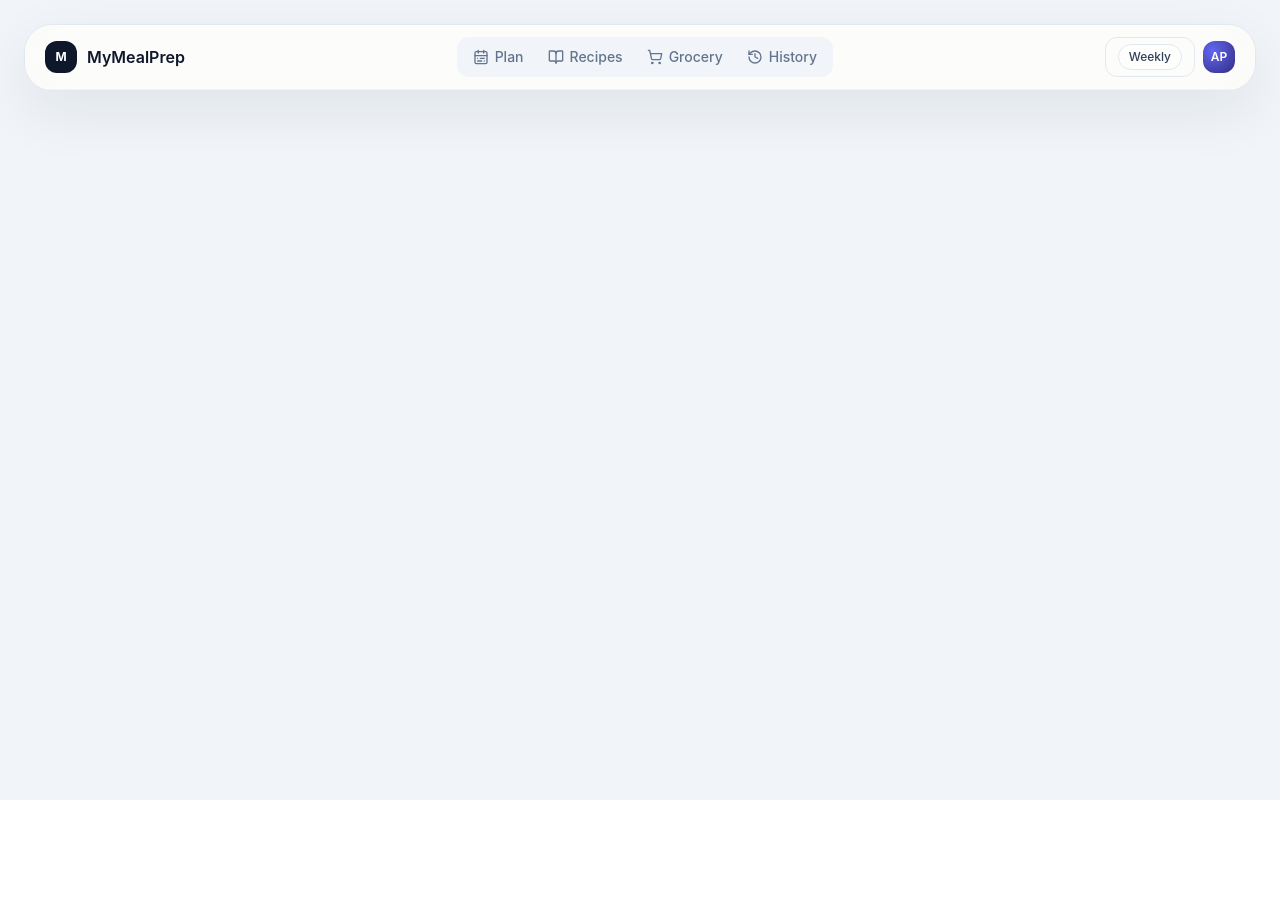
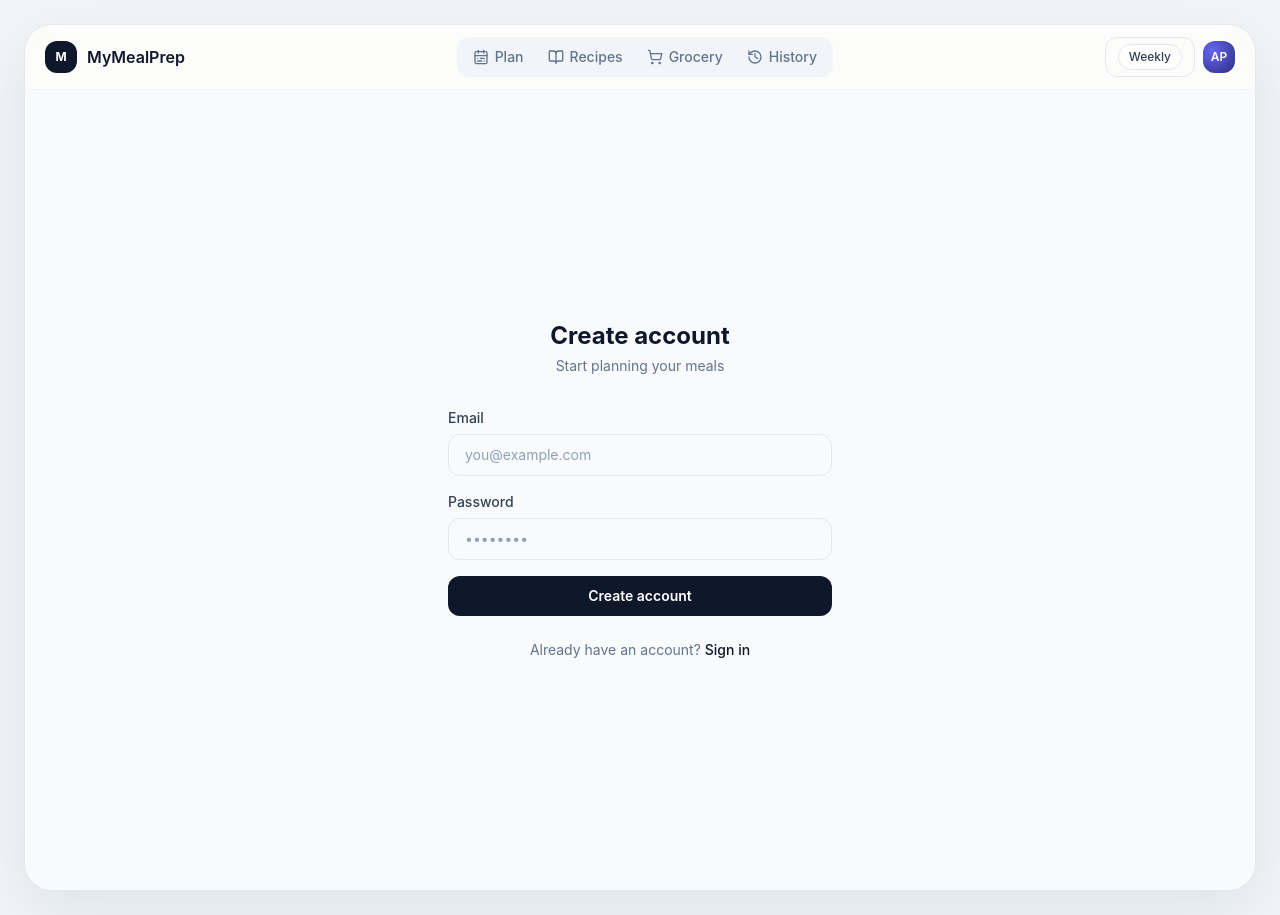
Before and after one commit to hannarijk/mymealprep-frontend, a Vue app: page /register in a window 1280 px wide. Before the commit the page ends 800 px from the top, so only its background shows below. Built offline with nearby package versions, Linux system fonts and the light colour scheme; the HTML template or start-up script is replaced by a standard one.

Commit message:
Login/register views, route guards, and auth docs

```diff
--- a/src/router/index.ts
+++ b/src/router/index.ts
@@ -1,9 +1,12 @@
 import { createRouter, createWebHistory } from 'vue-router'
+import { useAuthStore } from '@/stores/authStore'
 
 const router = createRouter({
   history: createWebHistory(import.meta.env.BASE_URL),
   routes: [
     { path: '/', redirect: '/plan' },
+    { path: '/login', name: 'login', component: () => import('@/views/LoginView.vue'), meta: { public: true } },
+    { path: '/register', name: 'register', component: () => import('@/views/RegisterView.vue'), meta: { public: true } },
     { path: '/plan', name: 'plan', component: () => import('@/views/PlanView.vue') },
     { path: '/recipes', name: 'recipes', component: () => import('@/views/RecipesView.vue') },
     { path: '/grocery', name: 'grocery', component: () => import('@/views/GroceryView.vue') },
@@ -11,4 +14,17 @@ const router = createRouter({
   ],
 })
 
+router.beforeEach((to) => {
+  const authStore = useAuthStore()
+  const isPublic = to.meta.public === true
+
+  if (!authStore.isAuthenticated && !isPublic) {
+    return { path: '/login', query: { redirect: to.fullPath } }
+  }
+
+  if (authStore.isAuthenticated && isPublic) {
+    return { path: '/plan' }
+  }
+})
+
 export default router
--- /dev/null
+++ b/src/views/LoginView.vue
@@ -0,0 +1,80 @@
+<script setup lang="ts">
+import { ref } from 'vue'
+import { useRouter, useRoute } from 'vue-router'
+import { useAuthStore } from '@/stores/authStore'
+
+const router = useRouter()
+const route = useRoute()
+const authStore = useAuthStore()
+
+const email = ref('')
+const password = ref('')
+const isLoading = ref(false)
+
+async function submit() {
+  isLoading.value = true
+  try {
+    await authStore.login(email.value, password.value)
+    const redirect = typeof route.query.redirect === 'string' ? route.query.redirect : '/plan'
+    router.push(redirect)
+  } catch {
+    // error is set on authStore.error
+  } finally {
+    isLoading.value = false
+  }
+}
+</script>
+
+<template>
+  <div class="flex min-h-screen items-center justify-center bg-slate-50 px-4">
+    <div class="w-full max-w-sm">
+      <div class="mb-8 text-center">
+        <h1 class="text-2xl font-bold text-slate-900">Welcome back</h1>
+        <p class="mt-1 text-sm text-slate-500">Sign in to your meal plan</p>
+      </div>
+
+      <form class="space-y-4" @submit.prevent="submit">
+        <div>
+          <label class="mb-1.5 block text-sm font-medium text-slate-700" for="email">Email</label>
+          <input
+            id="email"
+            v-model="email"
+            type="email"
+            required
+            autocomplete="email"
+            class="w-full rounded-xl border border-slate-200 px-4 py-2.5 text-sm text-slate-900 placeholder-slate-400 outline-none transition focus:border-slate-400 focus:ring-2 focus:ring-slate-200"
+            placeholder="you@example.com"
+          />
+        </div>
+
+        <div>
+          <label class="mb-1.5 block text-sm font-medium text-slate-700" for="password">Password</label>
+          <input
+            id="password"
+            v-model="password"
+            type="password"
+            required
+            autocomplete="current-password"
+            class="w-full rounded-xl border border-slate-200 px-4 py-2.5 text-sm text-slate-900 placeholder-slate-400 outline-none transition focus:border-slate-400 focus:ring-2 focus:ring-slate-200"
+            placeholder="••••••••"
+          />
+        </div>
+
+        <p v-if="authStore.error" class="text-sm text-rose-600">{{ authStore.error }}</p>
+
+        <button
+          type="submit"
+          :disabled="isLoading"
+          class="w-full rounded-xl bg-slate-900 py-2.5 text-sm font-semibold text-white transition hover:bg-slate-700 disabled:opacity-50"
+        >
+          {{ isLoading ? 'Signing in…' : 'Sign in' }}
+        </button>
+      </form>
+
+      <p class="mt-6 text-center text-sm text-slate-500">
+        No account?
+        <RouterLink to="/register" class="font-medium text-slate-900 hover:underline">Register</RouterLink>
+      </p>
+    </div>
+  </div>
+</template>
--- /dev/null
+++ b/src/views/RegisterView.vue
@@ -0,0 +1,80 @@
+<script setup lang="ts">
+import { ref } from 'vue'
+import { useRouter, useRoute } from 'vue-router'
+import { useAuthStore } from '@/stores/authStore'
+
+const router = useRouter()
+const route = useRoute()
+const authStore = useAuthStore()
+
+const email = ref('')
+const password = ref('')
+const isLoading = ref(false)
+
+async function submit() {
+  isLoading.value = true
+  try {
+    await authStore.register(email.value, password.value)
+    const redirect = typeof route.query.redirect === 'string' ? route.query.redirect : '/plan'
+    router.push(redirect)
+  } catch {
+    // error is set on authStore.error
+  } finally {
+    isLoading.value = false
+  }
+}
+</script>
+
+<template>
+  <div class="flex min-h-screen items-center justify-center bg-slate-50 px-4">
+    <div class="w-full max-w-sm">
+      <div class="mb-8 text-center">
+        <h1 class="text-2xl font-bold text-slate-900">Create account</h1>
+        <p class="mt-1 text-sm text-slate-500">Start planning your meals</p>
+      </div>
+
+      <form class="space-y-4" @submit.prevent="submit">
+        <div>
+          <label class="mb-1.5 block text-sm font-medium text-slate-700" for="email">Email</label>
+          <input
+            id="email"
+            v-model="email"
+            type="email"
+            required
+            autocomplete="email"
+            class="w-full rounded-xl border border-slate-200 px-4 py-2.5 text-sm text-slate-900 placeholder-slate-400 outline-none transition focus:border-slate-400 focus:ring-2 focus:ring-slate-200"
+            placeholder="you@example.com"
+          />
+        </div>
+
+        <div>
+          <label class="mb-1.5 block text-sm font-medium text-slate-700" for="password">Password</label>
+          <input
+            id="password"
+            v-model="password"
+            type="password"
+            required
+            autocomplete="new-password"
+            class="w-full rounded-xl border border-slate-200 px-4 py-2.5 text-sm text-slate-900 placeholder-slate-400 outline-none transition focus:border-slate-400 focus:ring-2 focus:ring-slate-200"
+            placeholder="••••••••"
+          />
+        </div>
+
+        <p v-if="authStore.error" class="text-sm text-rose-600">{{ authStore.error }}</p>
+
+        <button
+          type="submit"
+          :disabled="isLoading"
+          class="w-full rounded-xl bg-slate-900 py-2.5 text-sm font-semibold text-white transition hover:bg-slate-700 disabled:opacity-50"
+        >
+          {{ isLoading ? 'Creating account…' : 'Create account' }}
+        </button>
+      </form>
+
+      <p class="mt-6 text-center text-sm text-slate-500">
+        Already have an account?
+        <RouterLink to="/login" class="font-medium text-slate-900 hover:underline">Sign in</RouterLink>
+      </p>
+    </div>
+  </div>
+</template>
```
Also changed, not shown: 2 other files (tests, documents, lock files or other folders).
